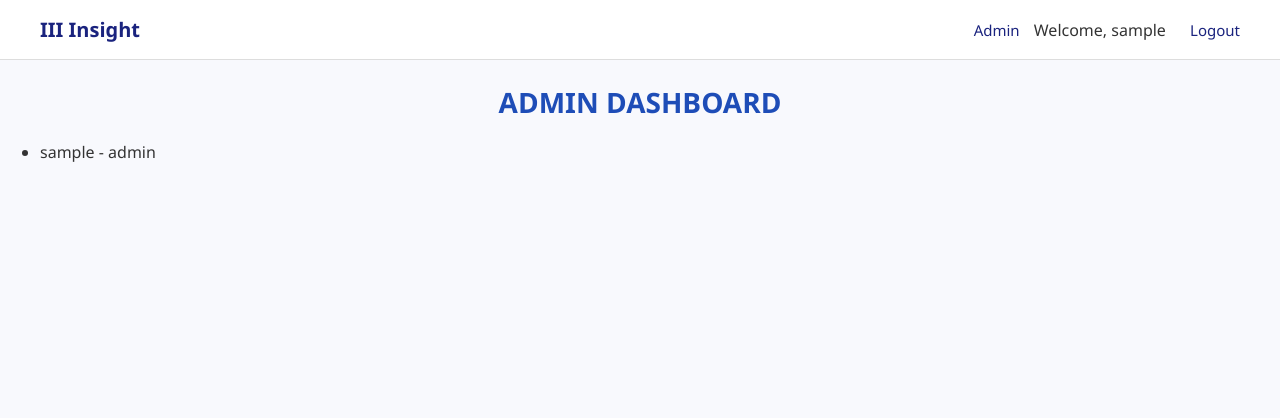
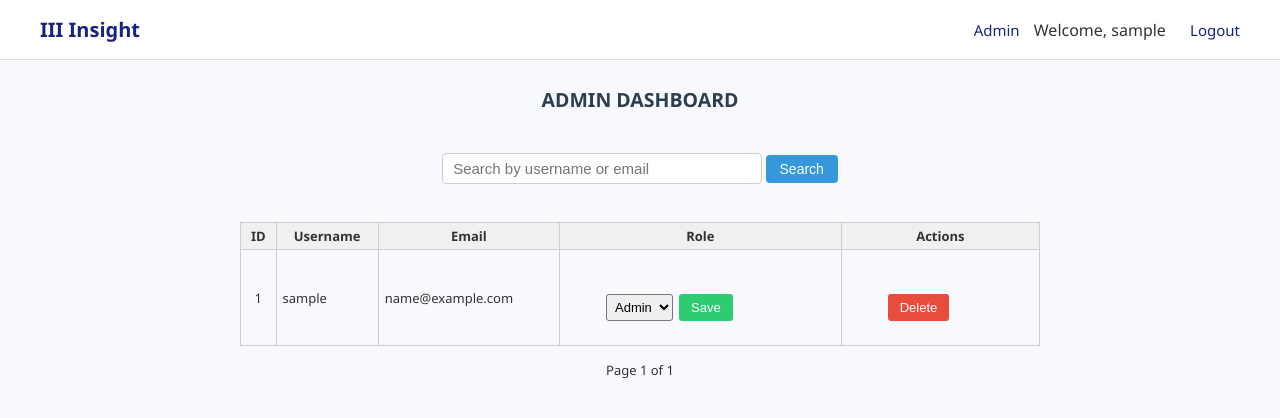
Before and after one commit to BenjaminWray/CSC2033_Team31, a Flask app: page /admin in a window 1280 px wide. Shown: the top 418 px of the page. Run offline with Flask 3, Linux system fonts and the light colour scheme; a user stored in the database is signed in; tables that the repository leaves empty hold one stand-in row (values such as "Sample post").

Commit message:
Add admin pages

```diff
--- a/flaskr/templates/admin_dashboard.html
+++ b/flaskr/templates/admin_dashboard.html
@@ -1,15 +1,80 @@
 {% extends "base.html" %}
+{% block content %}
 
-{% block content %}
-  <h2 class="signup-title">Admin Dashboard</h2>
+<div style="max-width: 800px; margin: 0 auto; padding: 10px; font-size: 13px;">
+    <h2 style="text-align: center; color: #2c3e50; margin-bottom: 15px;">ADMIN DASHBOARD</h2>
 
-  {% if users %}
-    <ul>
-      {% for user in users %}
-        <li>{{ user.username }} - {{ user.role or 'No role' }}</li>
-      {% endfor %}
-    </ul>
-  {% else %}
-    <p>No users found.</p>
-  {% endif %}
+    <!-- Search form -->
+    <form method="GET" action="{{ url_for('auth.admin_dashboard') }}" style="margin-bottom: 12px; text-align: center;">
+        <input type="text" name="q" placeholder="Search by username or email"
+               value="{{ request.args.get('q', '') }}"
+               style="padding: 6px 10px; width: 60%; max-width: 320px; border-radius: 4px; border: 1px solid #ccc;">
+        <button type="submit"
+                style="padding: 6px 14px; font-size: 14px; border-radius: 4px; background-color: #3498db; color: white; border: none;">
+            Search
+        </button>
+    </form>
+
+    <!-- Users table -->
+    <table style="width: 100%; border-collapse: collapse; font-size: 13px;">
+        <thead>
+        <tr style="background-color: #f0f0f0;">
+            <th style="padding: 4px 6px; border: 1px solid #ccc;">ID</th>
+            <th style="padding: 4px 6px; border: 1px solid #ccc;">Username</th>
+            <th style="padding: 4px 6px; border: 1px solid #ccc;">Email</th>
+            <th style="padding: 4px 6px; border: 1px solid #ccc;">Role</th>
+            <th style="padding: 4px 6px; border: 1px solid #ccc;">Actions</th>
+        </tr>
+        </thead>
+        <tbody>
+        {% for user in users.items %}
+        <tr>
+            <td style="padding: 4px 6px; border: 1px solid #ccc; text-align: center;">{{ user.id }}</td>
+            <td style="padding: 4px 6px; border: 1px solid #ccc;">{{ user.username }}</td>
+            <td style="padding: 4px 6px; border: 1px solid #ccc;">{{ user.email }}</td>
+            <td style="padding: 4px 6px; border: 1px solid #ccc;">
+                <form method="POST" action="{{ url_for('auth.update_role', user_id=user.id) }}" style="display: flex; gap: 6px;">
+                    <select name="role" style="padding: 4px; font-size: 13px; border-radius: 3px;">
+                        <option value="user" {% if user.role == 'user' %}selected{% endif %}>User</option>
+                        <option value="admin" {% if user.role == 'admin' %}selected{% endif %}>Admin</option>
+                    </select>
+                    <button type="submit"
+                            style="padding: 6px 12px; font-size: 13px; border-radius: 3px; background-color: #2ecc71; color: white; border: none;">
+                        Save
+                    </button>
+                </form>
+            </td>
+            <td style="padding: 4px 6px; border: 1px solid #ccc;">
+                <form method="POST" action="{{ url_for('auth.delete_user', user_id=user.id) }}" onsubmit="return confirm('Are you sure you want to delete this user?')">
+                    <button type="submit"
+                            style="padding: 6px 12px; font-size: 13px; border-radius: 3px; background-color: #e74c3c; color: white; border: none;">
+                        Delete
+                    </button>
+                </form>
+            </td>
+        </tr>
+        {% endfor %}
+        </tbody>
+    </table>
+
+    <!-- Pagination controls -->
+    <div style="text-align: center; margin-top: 15px;">
+        {% if users.has_prev %}
+            <a href="{{ url_for('auth.admin_dashboard', q=request.args.get('q', ''), page=users.prev_num) }}">&laquo; Previous</a>
+        {% endif %}
+
+        <span style="margin: 0 10px;">Page {{ users.page }} of {{ users.pages }}</span>
+
+        {% if users.has_next %}
+            <a href="{{ url_for('auth.admin_dashboard', q=request.args.get('q', ''), page=users.next_num) }}">Next &raquo;</a>
+        {% endif %}
+
+        {% if request.args.get("q") %}
+        <p style="margin-top: 10px;">
+            <a href="{{ url_for('auth.admin_dashboard') }}">← Back to all users</a>
+        </p>
+        {% endif %}
+    </div>
+</div>
+
 {% endblock %}
--- a/flaskr/views.py
+++ b/flaskr/views.py
@@ -1,6 +1,7 @@
 from functools import wraps
-from flask import Blueprint, render_template, redirect, url_for, flash, abort
+from flask import Blueprint, render_template, redirect, url_for, flash, abort, request
 from flask_login import login_user, current_user, login_required, logout_user
+from sqlalchemy import or_
 from werkzeug.security import generate_password_hash, check_password_hash
 from forms import SignUpForm, LoginForm
 from models.database import db, create_user, User, login_manager
@@ -22,13 +23,53 @@ def admin_required(f):
     return wrapper
 
 
-# Admin dashboard route
+# Admin dashboard with search + pagination
 @auth_bp.route('/admin')
 @login_required
 @admin_required
 def admin_dashboard():
-    users = User.query.all()
-    return render_template('admin_dashboard.html', users=users)
+    search_query = request.args.get("q", "").strip()
+    page = request.args.get("page", 1, type=int)
+    per_page = 5  # users per page
+
+    query = User.query
+    if search_query:
+        query = query.filter(
+            or_(
+                User.username.ilike(f"%{search_query}%"),
+                User.email.ilike(f"%{search_query}%")
+            )
+        )
+
+    users = query.order_by(User.id).paginate(page=page, per_page=per_page)
+    return render_template("admin_dashboard.html", users=users)
+
+@auth_bp.route('/admin/update_role/<int:user_id>', methods=['POST'])
+@login_required
+@admin_required
+def update_role(user_id):
+    user = User.query.get_or_404(user_id)
+    new_role = request.form.get('role')
+
+    if new_role not in ['user', 'admin']:
+        flash("Invalid role.", "danger")
+    else:
+        user.role = new_role
+        db.session.commit()
+        flash(f"User {user.username} role changed to {new_role}.", "success")
+
+    return redirect(url_for('auth.admin_dashboard'))
+
+
+@auth_bp.route('/admin/delete_user/<int:user_id>', methods=['POST'])
+@login_required
+@admin_required
+def delete_user(user_id):
+    user = User.query.get_or_404(user_id)
+    db.session.delete(user)
+    db.session.commit()
+    flash(f"User {user.username} deleted.", "success")
+    return redirect(url_for('auth.admin_dashboard'))
 
 
 # User registration route
```
